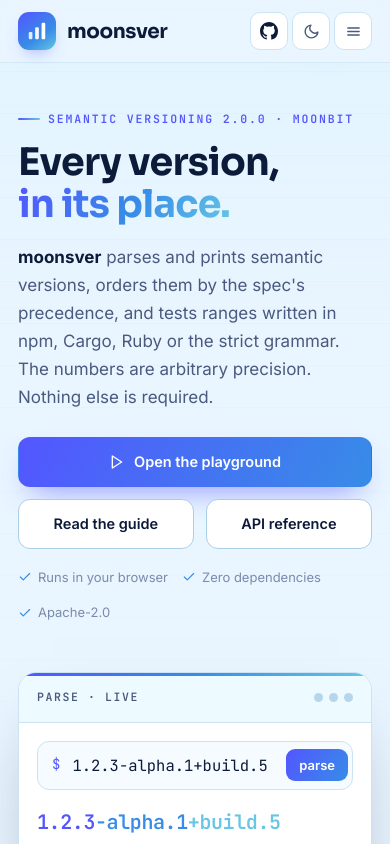
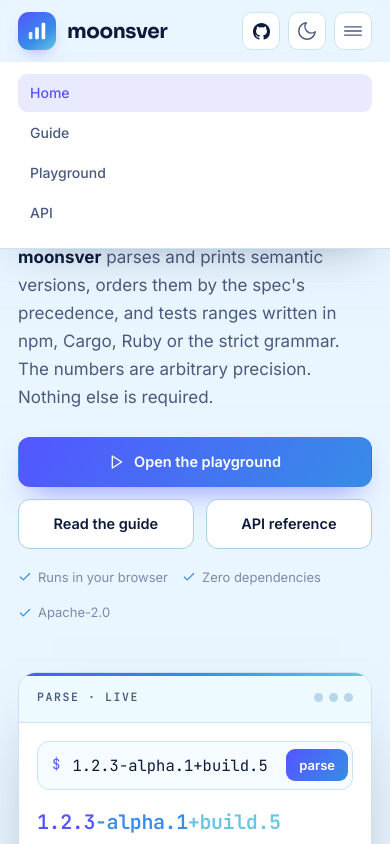
Before and after one commit to moonbitstack/moonsver, a plain HTML site: page docs/index.html in a window 390 px wide. Both pictures are taken after a click on the button 353 px from the left and 31 px from the top of the page. Shown: the top 844 px of the page. Drawn offline with Linux system fonts and the light colour scheme; a script that the page names is missing.

Commit message:
fix(docs): make the header icons one set, and keep them out of the menu sheet.
The GitHub mark is a solid glyph that fills its box while the sun, moon and
hamburger are 2px strokes inside a 24-unit box, so at 18px they read a third
smaller. Each now gets the box that leaves the same amount of ink: 17px for
the mark, 22px for the crescent and the hamburger, 20px for the sun, all at a
1.6 stroke. The nav pills also carry a 22px line box so the four labels and
the two buttons are exactly 38px tall and share one baseline.

The mobile sheet moved the whole nav, icons included, into the dropdown, so
tapping the hamburger made the buttons jump down and took the button away.
Only the links fold now; the icons stay in the bar.

index.html and play.html never loaded assets/site.js, so their theme toggle
and menu button did nothing. Both load it now.

Signed-off-by: Leo Cheng (heke1228) <chengkelfan@qq.com>

```diff
--- a/docs/assets/site.css
+++ b/docs/assets/site.css
@@ -164,10 +164,12 @@
 .brand-name { font-family: var(--display); font-weight: 700; font-size: 20px; letter-spacing: -.02em; }
 .brand-tag { font-size: 11.5px; color: var(--ink-soft); letter-spacing: .01em; margin-top: 2px; }
 
-.topnav { display: flex; align-items: center; gap: 4px; flex-wrap: wrap; }
+.topnav { display: flex; align-items: center; gap: 8px; flex-wrap: wrap; }
+.nav-links { display: flex; align-items: center; gap: 4px; margin-right: 4px; }
 .topnav a {
   color: var(--ink-soft); font-size: 14px; font-weight: 500;
-  padding: 8px 12px; border-radius: 9px; transition: background .15s ease, color .15s ease;
+  line-height: 22px; padding: 8px 12px; border-radius: 9px;
+  transition: background .15s ease, color .15s ease;
 }
 .topnav a:hover { color: var(--ink); background: color-mix(in oklab, var(--accent) 9%, transparent); text-decoration: none; }
 .topnav a[aria-current="page"] { color: var(--accent); background: color-mix(in oklab, var(--accent) 12%, transparent); }
@@ -177,16 +179,20 @@
   background: var(--surface);
 }
 .topnav .gh:hover { border-color: var(--accent); color: var(--accent); background: var(--surface); }
-.topnav .gh svg { width: 18px; height: 18px; }
+.topnav .gh svg { width: 17px; height: 17px; }
 .theme-btn {
   display: inline-grid; place-items: center; width: 38px; height: 38px; padding: 0;
   border: 1px solid var(--line); border-radius: 10px; cursor: pointer;
   background: var(--surface); color: var(--ink-soft);
 }
 .theme-btn:hover { border-color: var(--accent); color: var(--accent); }
-.theme-btn svg { width: 17px; height: 17px; }
-.theme-btn .i-sun { display: none; }
-.theme-btn .i-moon { display: block; }
+/* Stroked glyphs read smaller than a solid mark in the same box, so they get a
+   wider box and a lighter stroke: the three controls then look like one set. */
+.theme-btn svg { width: 22px; height: 22px; stroke-width: 1.6; }
+/* The sun's rays reach the edge of its box while the crescent sits inside its
+   own, so each gets the width that leaves the same amount of ink. */
+.theme-btn .i-sun { width: 20px; height: 20px; display: none; }
+.theme-btn .i-moon { width: 22px; height: 22px; display: block; }
 :root[data-theme="dark"] .theme-btn .i-sun { display: block; }
 :root[data-theme="dark"] .theme-btn .i-moon { display: none; }
 .menu-btn { display: none; }
@@ -676,16 +682,16 @@
   .lens-row { grid-template-columns: 64px 1fr; }
   .lens-row .mk { display: none; }
   .foot-grid { flex-direction: column; align-items: flex-start; }
-  .topnav .navlink { display: none; }
+  .nav-links { display: none; }
   .menu-btn { display: inline-grid; }
-  .site-header:has(.menu-btn[aria-expanded="true"]) .topnav {
-    position: absolute; top: 100%; left: 0; right: 0;
-    flex-direction: column; align-items: stretch; gap: 2px;
+  /* Only the links fold into the sheet; the icons stay in the bar. */
+  .site-header:has(.menu-btn[aria-expanded="true"]) .nav-links {
+    display: flex; position: absolute; top: 100%; left: 0; right: 0;
+    flex-direction: column; align-items: stretch; gap: 2px; margin: 0;
     padding: 12px 18px 16px; background: var(--surface);
     border-bottom: 1px solid var(--line); box-shadow: var(--shadow);
   }
-  .site-header:has(.menu-btn[aria-expanded="true"]) .topnav .navlink { display: block; }
-  .site-header:has(.menu-btn[aria-expanded="true"]) .topnav .gh { justify-self: start; }
+  .site-header:has(.menu-btn[aria-expanded="true"]) .nav-links .navlink { display: block; }
   .site-header .bar { position: relative; }
 }
 @media (width <= 480px) {
--- a/docs/index.html
+++ b/docs/index.html
@@ -26,10 +26,12 @@
       </span>
     </a>
     <nav class="topnav" aria-label="Primary">
-      <a class="navlink" href="./" aria-current="page">Home</a>
-      <a class="navlink" href="guide.html">Guide</a>
-      <a class="navlink" href="play.html">Playground</a>
-      <a class="navlink" href="api.html">API</a>
+      <div class="nav-links">
+        <a class="navlink" href="./" aria-current="page">Home</a>
+        <a class="navlink" href="guide.html">Guide</a>
+        <a class="navlink" href="play.html">Playground</a>
+        <a class="navlink" href="api.html">API</a>
+      </div>
       <a class="gh" href="https://github.com/moonbitstack/moonsver" aria-label="Source on GitHub" title="Source on GitHub">
         <svg viewBox="0 0 16 16" aria-hidden="true"><path fill="currentColor" d="M8 0C3.58 0 0 3.58 0 8a8 8 0 0 0 5.47 7.59c.4.07.55-.17.55-.38v-1.33c-2.23.48-2.7-1.07-2.7-1.07-.36-.92-.89-1.17-.89-1.17-.73-.5.06-.49.06-.49.8.06 1.23.83 1.23.83.72 1.22 1.88.87 2.34.66.07-.52.28-.87.5-1.07-1.78-.2-3.65-.89-3.65-3.95 0-.87.31-1.59.82-2.15-.08-.2-.36-1.02.08-2.12 0 0 .67-.21 2.2.82a7.6 7.6 0 0 1 4 0c1.53-1.04 2.2-.82 2.2-.82.44 1.1.16 1.92.08 2.12.51.56.82 1.27.82 2.15 0 3.07-1.87 3.75-3.65 3.95.29.25.54.73.54 1.48v2.2c0 .21.15.46.55.38A8 8 0 0 0 16 8c0-4.42-3.58-8-8-8Z"/></svg>
       </a>
@@ -38,7 +40,7 @@
         <svg class="i-moon" viewBox="0 0 24 24" fill="none" stroke="currentColor" stroke-width="2" stroke-linecap="round" stroke-linejoin="round"><path d="M21 12.8A9 9 0 1 1 11.2 3a7 7 0 0 0 9.8 9.8Z"/></svg>
       </button>
       <button class="menu-btn theme-btn" type="button" aria-expanded="false" aria-label="Menu">
-        <svg viewBox="0 0 24 24" fill="none" stroke="currentColor" stroke-width="2" stroke-linecap="round"><path d="M4 7h16M4 12h16M4 17h16"/></svg>
+        <svg viewBox="0 0 24 24" fill="none" stroke="currentColor" stroke-width="2" stroke-linecap="round"><path d="M3 7.5h18M3 12h18M3 16.5h18"/></svg>
       </button>
     </nav>
   </div>
@@ -201,6 +203,7 @@
   </div>
 </footer>
 
+<script src="assets/site.js"></script>
 <script type="module">
   const esc = (s) => String(s).replace(/[&<>]/g, (c) => (c === "&" ? "&amp;" : c === "<" ? "&lt;" : ">"));
   let engine = null;
```
Also changed, not shown: docs/api.html (+7 -5 lines), docs/api.template.html (+7 -5 lines), docs/guide.html (+7 -5 lines), docs/play.html (+8 -5 lines).
